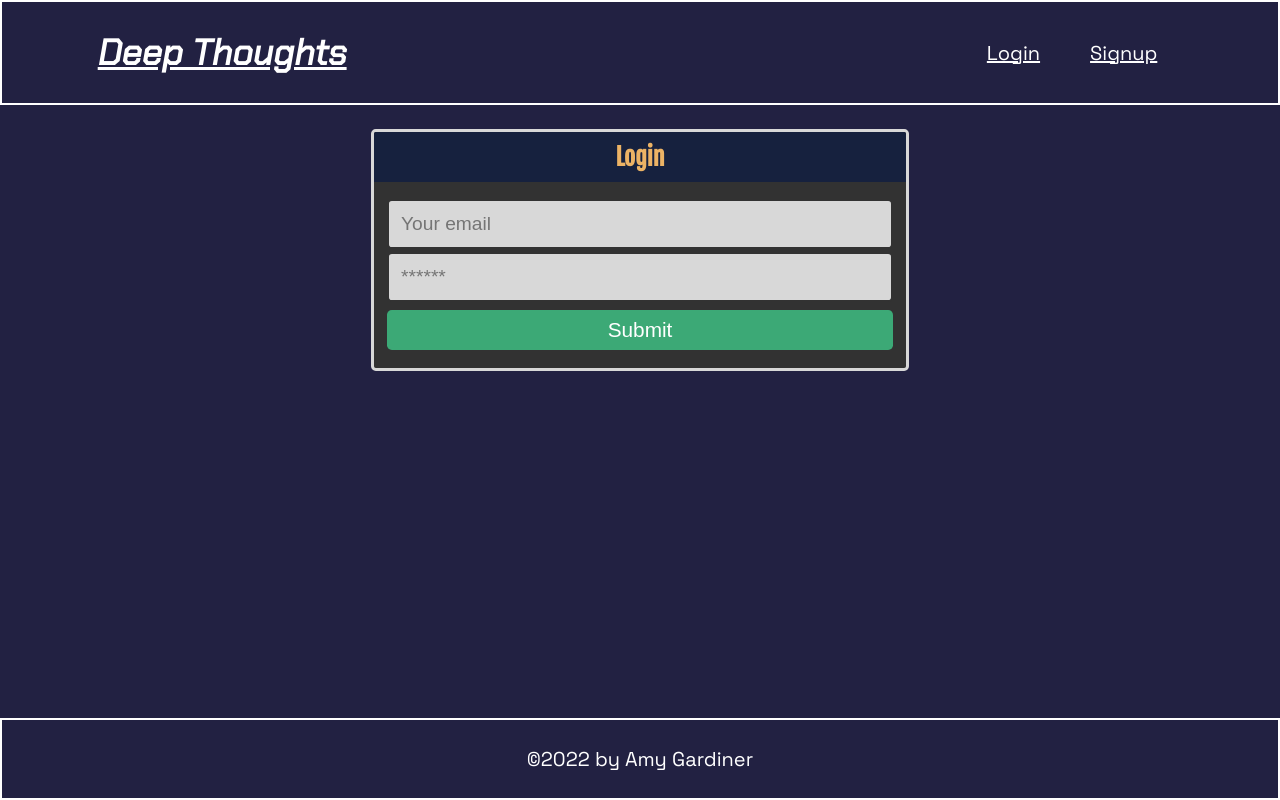
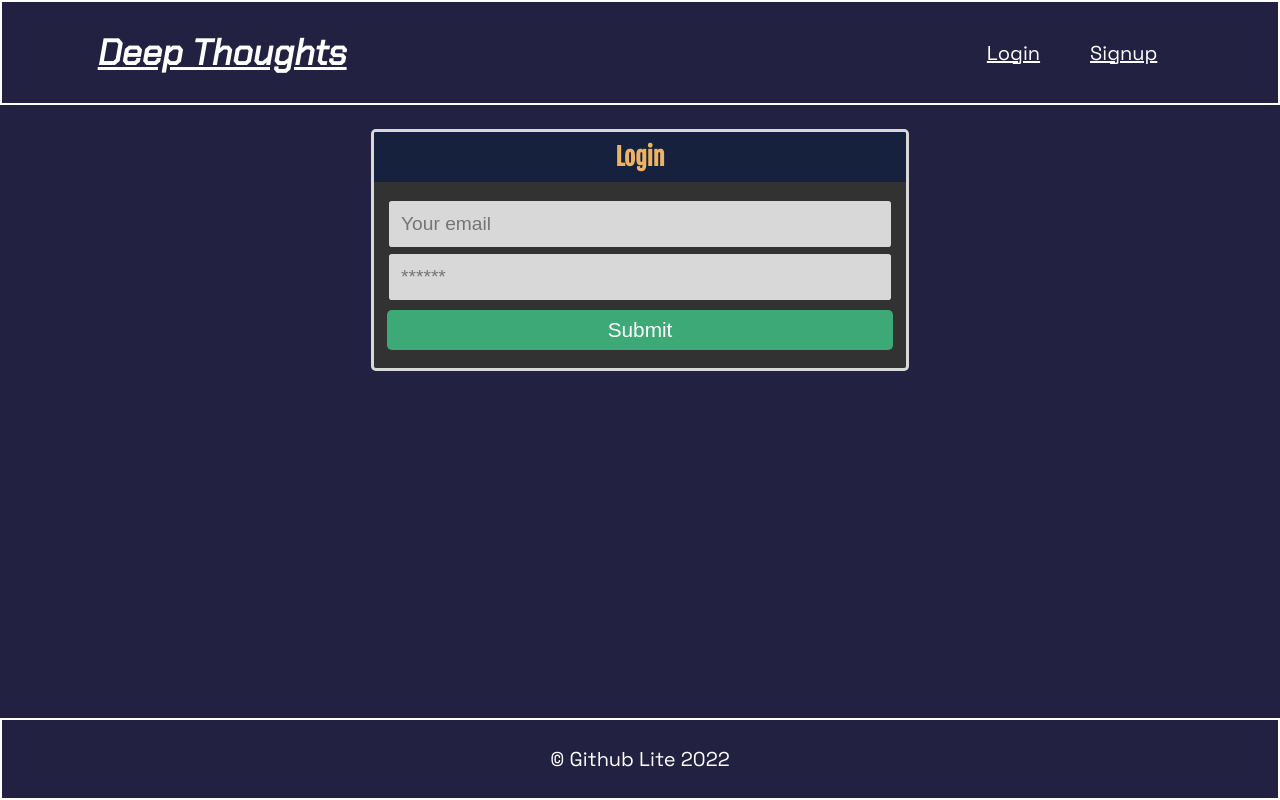
Before and after one commit to amymgardiner/GitHub-Lite, a React (Create React App) app in the folder client/: page /login in a window 1280 px wide. Built offline with nearby package versions, Linux system fonts and the light colour scheme.

Commit message:
reworking css

```diff
--- a/client/public/index.html
+++ b/client/public/index.html
@@ -31,7 +31,9 @@
   <link
     href="https://fonts.googleapis.com/css2?family=Chakra+Petch:ital@1&family=Fjalla+One&family=Space+Grotesk&display=swap"
     rel="stylesheet">
-  <title>Deep Thoughts</title>
+  <title>
+    < Github Lite />
+  </title>
 </head>
 
 <body>
--- a/client/src/components/Footer/index.js
+++ b/client/src/components/Footer/index.js
@@ -1,9 +1,10 @@
 import React from 'react';
 
 const Footer = () => {
+  const currentYear = new Date().getFullYear();
   return (
     <footer className="w-100 mt-auto p-4">
-      <div className="container">&copy;2022 by Amy Gardiner</div>
+      <div className="container">&copy; Github Lite {currentYear}</div>
     </footer>
   );
 };
```
